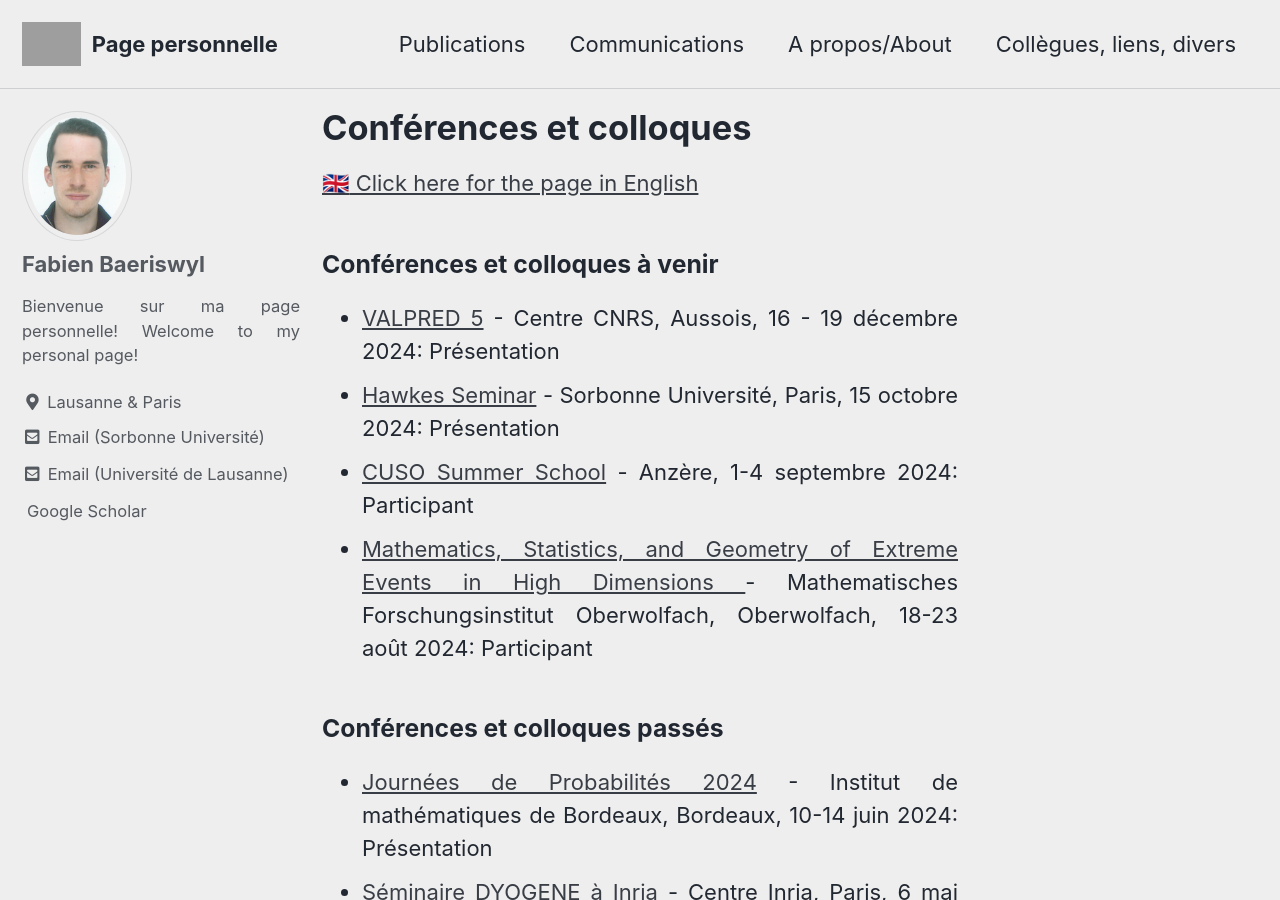
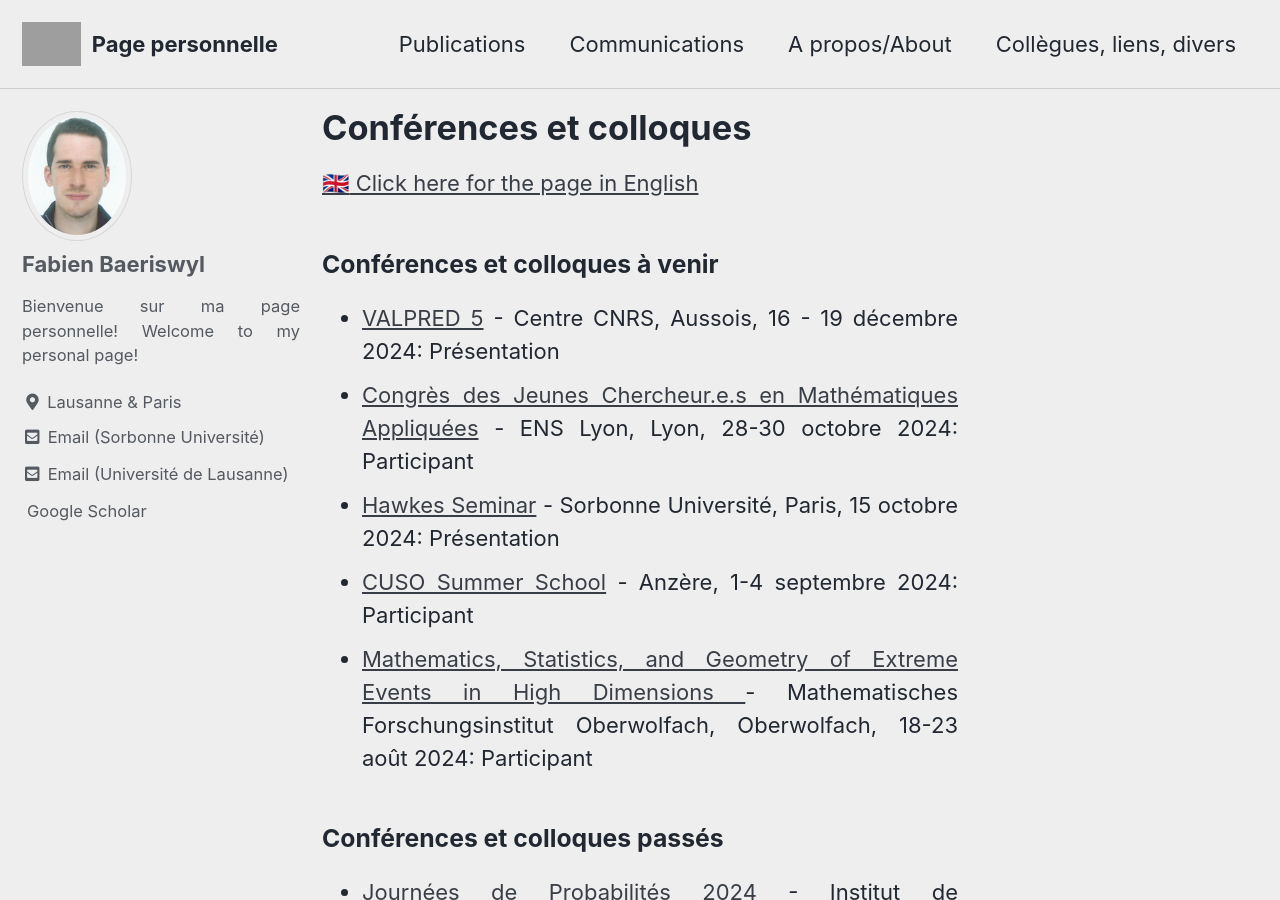
Before and after one commit to hplaninic/hrvoje.planinic.github.io, a Jekyll site: the page built from _pages/conf.md, in a window 1280 px wide and 900 px high. Built offline with Jekyll 4.4.1, drawn with Linux system fonts in a browser that asks for light colours; cached includes are drawn as plain includes; emoji names are drawn with the system emoji font; a style sheet for code colours, icons or effects is not loaded; grey boxes are pictures that could not be loaded.

Commit message:
Update conf.md

```diff
--- a/_pages/conf.md
+++ b/_pages/conf.md
@@ -9,6 +9,7 @@
 <style>body {text-align: justify}</style>
 ### Conférences et colloques à venir
 - [VALPRED 5](http://wintenberger.fr/VALPRED.html) - Centre CNRS, Aussois, 16 - 19 décembre 2024: Présentation
+- [Congrès des Jeunes Chercheur.e.s en Mathématiques Appliquées](https://cjc-ma2024.sciencesconf.org/?lang=fr) - ENS Lyon, Lyon, 28-30 octobre 2024: Participant
 - [Hawkes Seminar](https://sites.google.com/site/charlottedionblanc/home/resarch/emergence-hawkes) - Sorbonne Université, Paris, 15 octobre 2024: Présentation
 - [CUSO Summer School](https://statistique.cuso.ch/?id=2688&tx_displaycontroller[showUid]=7108) - Anzère, 1-4 septembre 2024: Participant
 - [Mathematics, Statistics, and Geometry of Extreme Events in High Dimensions
```
